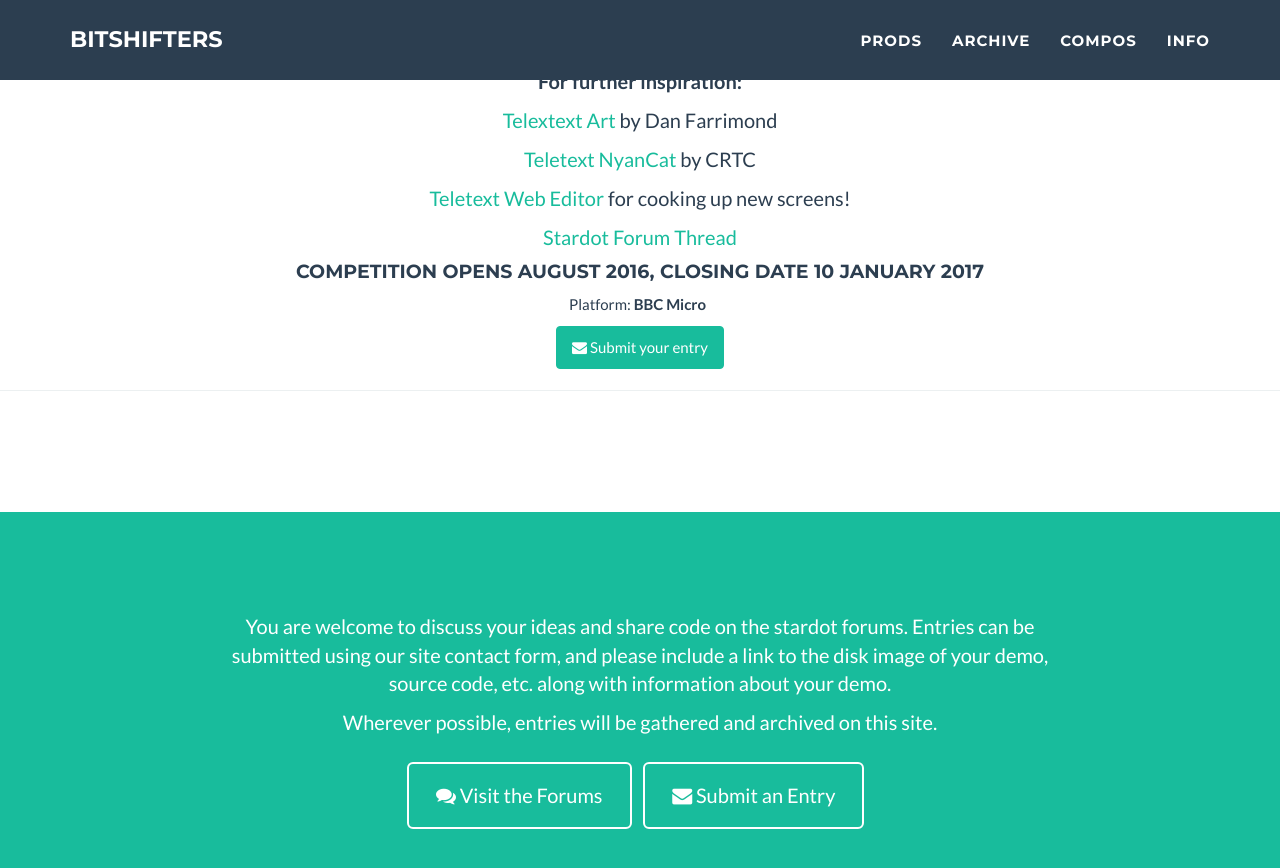
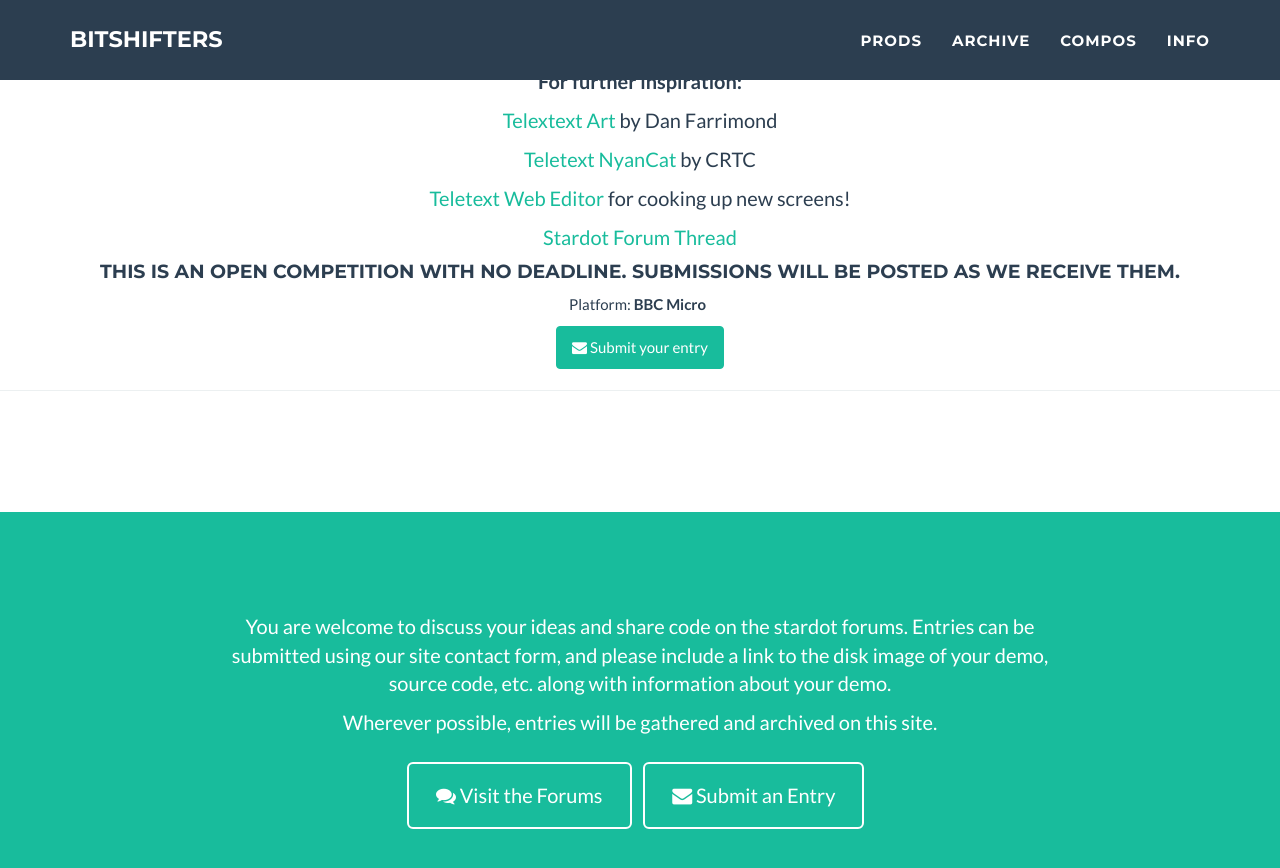
Before and after one commit to bitshifters/bitshifters.github.io, a Jekyll site: the page built from _posts/compos/2016-08-19-ode-to-mode7.md, in a window 1280 px wide and 900 px high, scrolled down 1067 px. Shown: the top 868 px of the window. Built offline with Jekyll 4.4.1, drawn with Linux system fonts in a browser that asks for light colours.

Commit message:
Updated compo deadline

```diff
--- a/_posts/compos/2016-08-19-ode-to-mode7.md
+++ b/_posts/compos/2016-08-19-ode-to-mode7.md
@@ -31,4 +31,4 @@ Things to think about: ideas that could only be achieved in MODE 7, using & abus
 [Stardot Forum Thread](http://stardot.org.uk/forums/viewtopic.php?f=42&t=11817)
 
 
-#### Competition opens August 2016, closing date 10 January 2017
+#### This is an open competition with no deadline. Submissions will be posted as we receive them.
```
